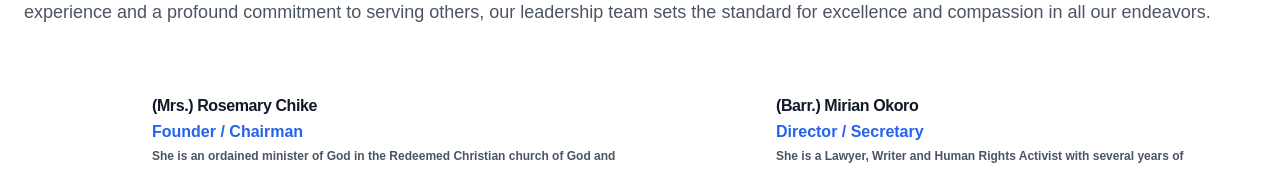
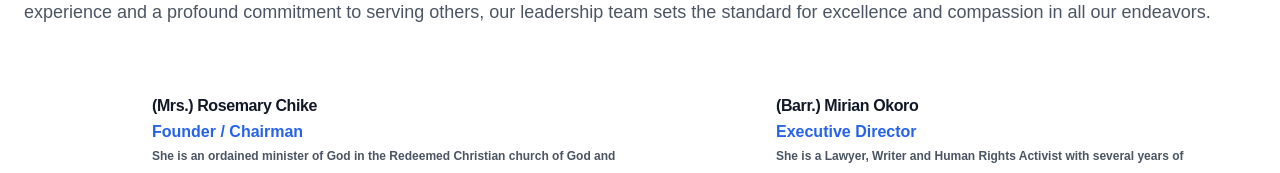
Before and after one commit to Charleslogan99/Aduri, a React (Create React App) app: page / in a window 1280 px wide. Shown: the part 4980-5153 px from the top of the page. Built offline with nearby package versions, Linux system fonts and the light colour scheme; a web font is replaced by a local one.

Commit message:
role update

```diff
--- a/src/components/Team.js
+++ b/src/components/Team.js
@@ -11,9 +11,9 @@ const people = [
 
   {
     name: '(Barr.) Mirian Okoro',
-    role: 'Director / Secretary',
+    role: 'Executive Director',
     description:
-      'She is a Lawyer, Writer and Human Rights Activist with several years of experience in the Nonprofit sector. She graduated from Madonna University, Okija, Nigeria in the year 2014, where she obtained her Bachelors Degree in Law with a Second Class Honors (Upper Division). Afterwards, She enrolled for the nine-month professional training at the Nigerian Law School, and after satisfying all the requirements of the Council of Legal Education, she was called to the Nigerian Bar in the year 2015. Since then, she has been actively involved in the Nigerian Civil Society in the area of Women and Children Advocacy, as well as Youth Rehabilitation through Agriculture. She is the current Secretary of Enouri Jehovah Jireh Foundation for Widows and Aduri El Shaddai Foundation for women and children',
+      'She is a Lawyer, Writer and Human Rights Activist with several years of experience in the Nonprofit sector. She graduated from Madonna University, Okija, Nigeria in the year 2014, where she obtained her Bachelors Degree in Law with a Second Class Honors (Upper Division). Afterwards, She enrolled for the nine-month professional training at the Nigerian Law School, and after satisfying all the requirements of the Council of Legal Education, she was called to the Nigerian Bar in the year 2015. Since then, she has been actively involved in the Nigerian Civil Society in the area of Women and Children Advocacy, as well as Youth Rehabilitation through Agriculture. She is the Executive Director(Legal) of Enouri Jehovah Jireh Foundation for Widows and Aduri El Shaddai Foundation for women and children',
     imageUrl:
 require('../assets/Mimi.jpg')
     },
```
